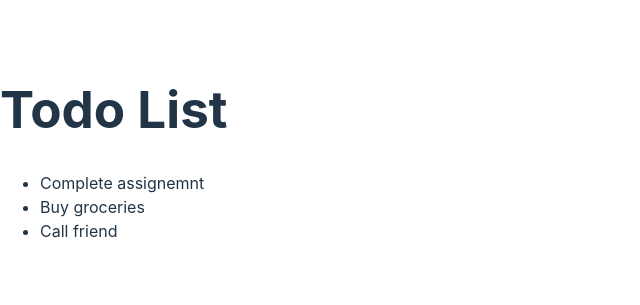
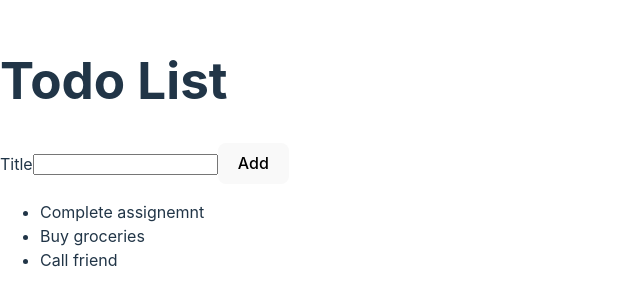
Before and after one commit to risquaMussa/react-todo, a React (Vite) app in the folder todo/: page / in a window 1280 px wide. Shown: the part 247-552 px from the top of the page, without its empty margins (0-640 px from the left). Built offline with nearby package versions, Linux system fonts and the light colour scheme.

Commit message:
Add a form with label, input, and submit button for todo entries

```diff
--- /dev/null
+++ b/todo/src/AddTodoForm.jsx
@@ -0,0 +1,13 @@
+function AddTodoForm() {
+  return (
+    <>
+      <form>
+        <label htmlFor="todoTitle">Title</label>
+        <input type="text" id="todoTitle" />
+        <button type="submit">Add</button>
+      </form>
+    </>
+  );
+}
+
+export default AddTodoForm;
--- a/todo/src/App.jsx
+++ b/todo/src/App.jsx
@@ -1,18 +1,11 @@
+import AddTodoForm from "./AddTodoForm";
+import TodoList from "./TodoList";
 function App() {
-  const todoList = [
-    { id: 1, title: "Complete assignemnt" },
-    { id: 2, title: "Buy groceries" },
-    { id: 3, title: "Call friend" },
-  ];
-
   return (
     <div>
       <h1>Todo List</h1>
-      <ul>
-        {todoList.map((todo) => (
-          <li key={todo.id}>{todo.title}</li>
-        ))}
-      </ul>
+      <AddTodoForm />
+      <TodoList />
     </div>
   );
 }
--- /dev/null
+++ b/todo/src/TodoList.jsx
@@ -0,0 +1,19 @@
+function TodoList() {
+  const todoList = [
+    { id: 1, title: "Complete assignemnt" },
+    { id: 2, title: "Buy groceries" },
+    { id: 3, title: "Call friend" },
+  ];
+
+  return (
+    <div>
+      <ul>
+        {todoList.map((todo) => (
+          <li key={todo.id}>{todo.title}</li>
+        ))}
+      </ul>
+    </div>
+  );
+}
+
+export default TodoList;
```
